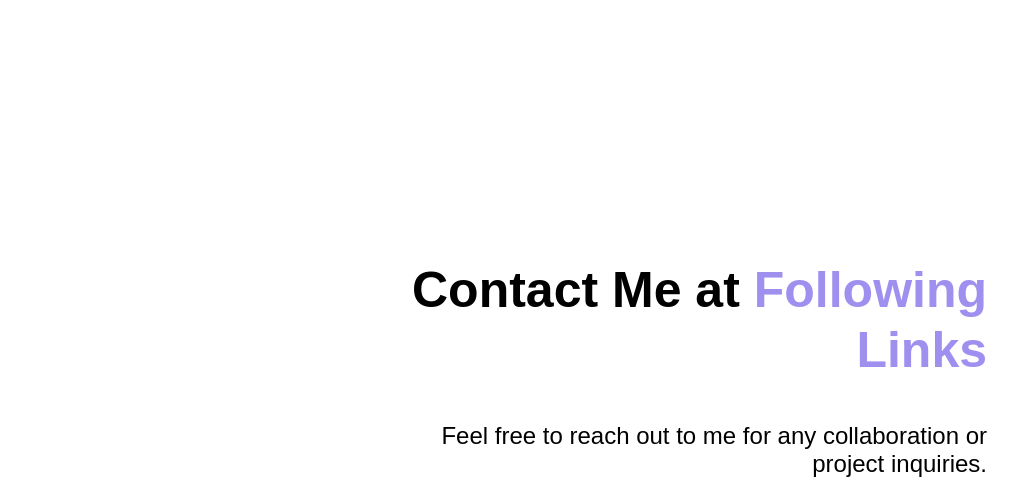
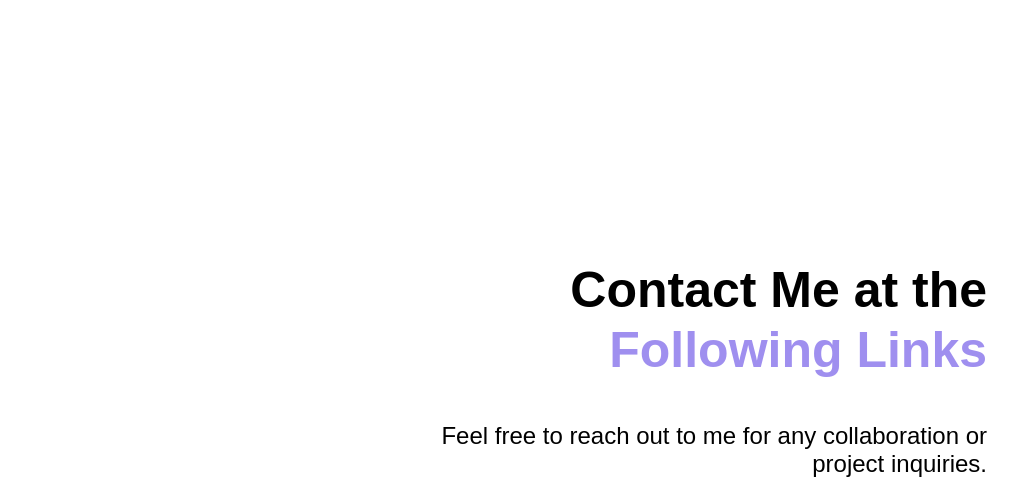
Before and after one commit to Wyper123/Porfolio-v.1.2, a plain HTML site: page index.html in a window 1280 px wide. Shown: the part 1913-2412 px from the top of the page, without its empty margins (153-1170 px from the left). Drawn offline with Linux system fonts and the light colour scheme.

Commit message:
Update index.html

```diff
--- a/index.html
+++ b/index.html
@@ -85,7 +85,7 @@
     <section class="contact-section" id="contact">
       <div class="content">
           <div class="text">
-              <h2>Contact Me at <span class="name">Following Links</span></h2>
+              <h2>Contact Me at the <span class="name">Following Links</span></h2>
               <p>
                   Feel free to reach out to me for any collaboration or project inquiries.
               </p>
```
